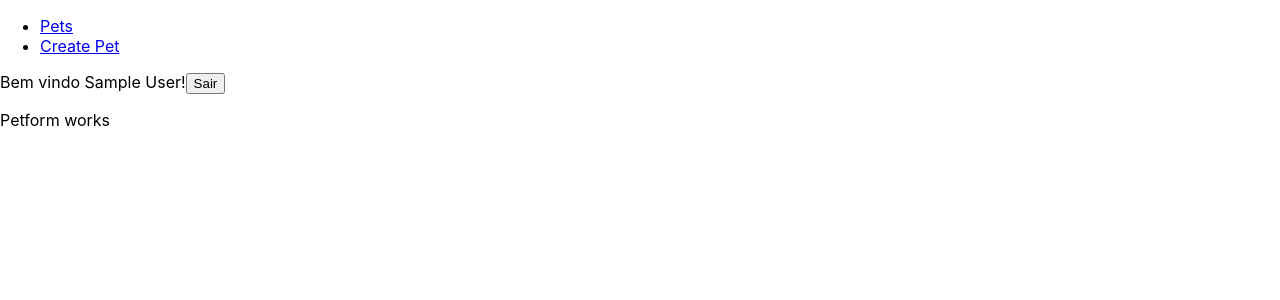
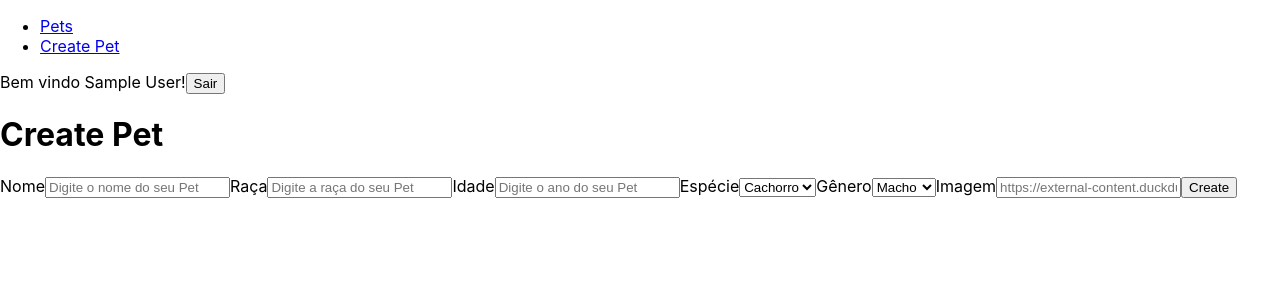
Before and after one commit to rfcosta85/petsProject, a React (Create React App) app in the folder pets/: page /create in a window 1280 px wide. Shown: the top 300 px of the page. Built offline with nearby package versions, Linux system fonts and the light colour scheme; no server answers; sample sign-in values are in the browser's storage.

Commit message:
config petform

```diff
--- a/pets/src/routes/petForm/Petform.js
+++ b/pets/src/routes/petForm/Petform.js
@@ -1,5 +1,71 @@
+import React from 'react'
+import { useNavigate } from 'react-router-dom'
+import { postPet } from '../../services/pets'
+
 function Petform() {
-  return <div>Petform works</div>
+  let navigate = useNavigate()
+
+  const handleSubmitForm = async (event) => {
+    event.preventDefault()
+    const formData = new FormData(event.currentTarget)
+    const data = {
+      name: formData.get('name'),
+      breed: formData.get('breed'),
+      age: formData.get('age'),
+      species: formData.get('species'),
+      gender: formData.get('gender'),
+      url: formData.get('image'),
+    }
+
+    await postPet(data)
+    navigate('/')
+  }
+  return (
+    <main className="c-main__container">
+      <div className="c-main__container--title">
+        <h1>Create Pet</h1>
+      </div>
+      <div className="c-main__div-form">
+        <form onSubmit={handleSubmitForm} className="c-main__div-form--form">
+          <label htmlFor="name">Nome</label>
+          <input
+            type="text"
+            name="name"
+            placeholder="Digite o nome do seu Pet"
+          />
+          <label htmlFor="breed">Raça</label>
+          <input
+            type="text"
+            name="breed"
+            placeholder="Digite a raça do seu Pet"
+          />
+          <label htmlFor="age">Idade</label>
+          <input
+            type="number"
+            name="age"
+            placeholder="Digite o ano do seu Pet"
+          />
+          <label htmlFor="species">Espécie</label>
+          <select name="species">
+            <option value="cachorro">Cachorro</option>
+            <option value="gato">Gato</option>
+          </select>
+          <label htmlFor="gender">Gênero</label>
+          <select name="gender">
+            <option value="macho">Macho</option>
+            <option value="femea">Fêmea</option>
+          </select>
+          <label htmlFor="image">Imagem</label>
+          <input
+            type="url"
+            name="image"
+            placeholder="https://external-content.duckduckgo.com/iu/?u=https%3A%2F%2Fi2.wp.com%2Fpetcaramelo.com%2Fwp-content%2Fuploads%2F2018%2F12%2Fpitbull.jpg%3Fssl%3D1&f=1&nofb=1"
+          />
+          <button>Create</button>
+        </form>
+      </div>
+    </main>
+  )
 }
 
 export default Petform
```
